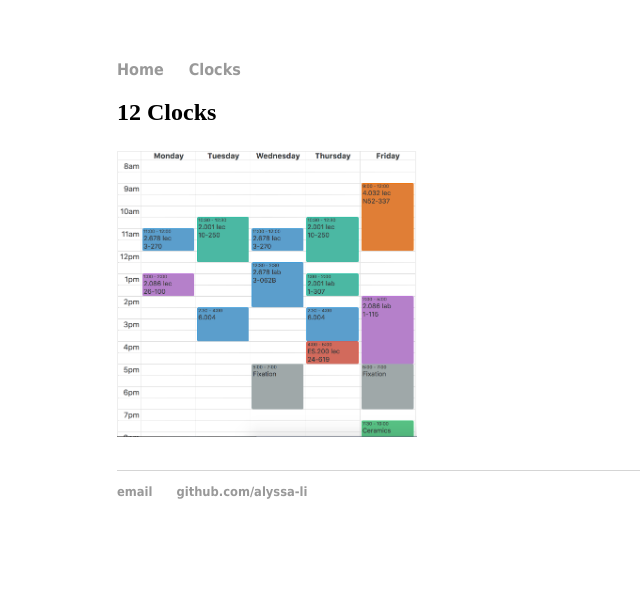
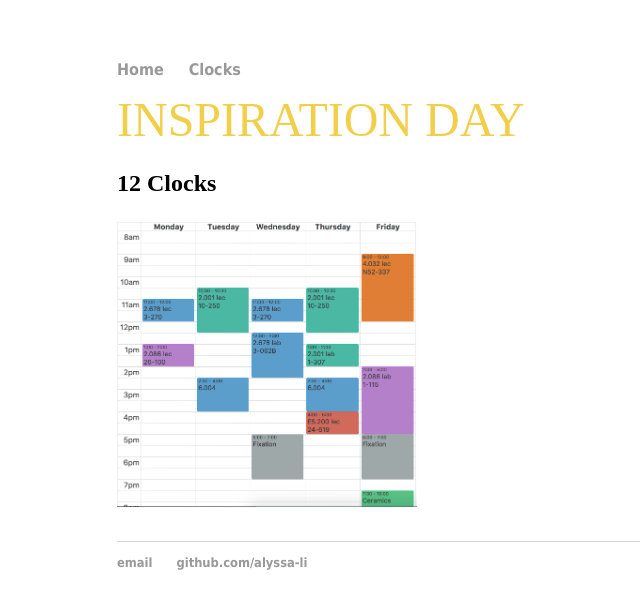
Before and after one commit to alyssa-li/4.032, a Jekyll site: the page built from clocks.md, in a window 1280 px wide. Shown: the top 609 px of the page, without its empty margins (75-715 px from the left). Built offline with Jekyll 4.4.1, drawn with Linux system fonts in a browser that asks for light colours; our own code applies the rules of GitHub Pages for plain Markdown files.

Commit message:
Update clocks.md

```diff
--- a/clocks.md
+++ b/clocks.md
@@ -1,3 +1,5 @@
+<span style="color: #f2cf4a; font-family: Babas; font-size: 2em;">INSPIRATION DAY</span>
+
 ## 12 Clocks
 
 <img src="schedule.png" alt="Drawing" style="width: 300px;"/>
```
